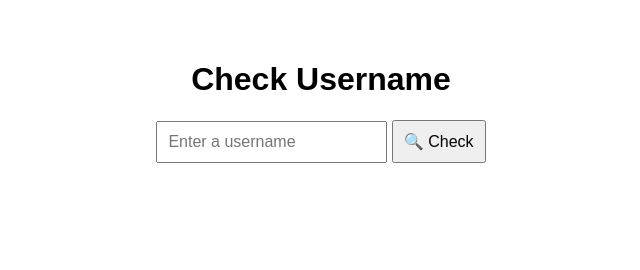
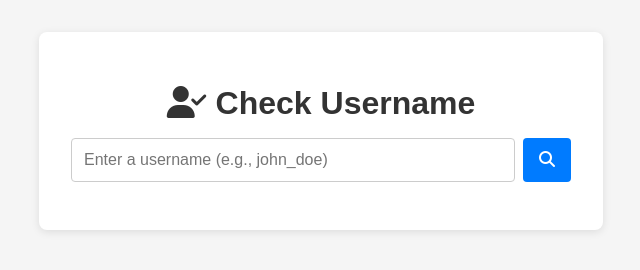
Before and after one commit to CheckUsername/check-username-ui, a plain HTML site: page index.html in a window 1280 px wide. Shown: the whole page, without its empty margins (319-959 px from the left). Drawn offline with Linux system fonts and the light colour scheme; a small style sheet from the web is missing.

Commit message:
Update index.html

```diff
--- a/index.html
+++ b/index.html
@@ -1,44 +1,90 @@
-<!DOCTYPE html>
-<html lang="en">
+<!DOCTYPE html><html lang="en">
 <head>
   <meta charset="UTF-8" />
+  <meta name="viewport" content="width=device-width, initial-scale=1" />
   <title>Check Username Availability</title>
+  <!-- Font Awesome for icons -->
+  <link rel="stylesheet" href="https://cdnjs.cloudflare.com/ajax/libs/font-awesome/6.4.0/css/all.min.css" integrity="sha512-yH6Y6ZP5sW1H5g4xUyfX0Tg+0s5uNPZj7lO4ZP8Qv4jmg6FSg2Q5yFjP3YhN0zvFjQOaH9b1PlmBQ5a9uMCd6A==" crossorigin="anonymous" referrerpolicy="no-referrer" />
   <style>
-    body { font-family: sans-serif; text-align: center; padding: 2rem; }
-    input, button { padding: 10px; font-size: 1rem; }
+    body { font-family: Arial, sans-serif; background: #f5f5f5; color: #333; margin: 0; padding: 0; }
+    .container { max-width: 500px; margin: 2rem auto; background: #fff; padding: 2rem; border-radius: 8px; box-shadow: 0 2px 8px rgba(0,0,0,0.1); }
+    h1 { text-align: center; margin-bottom: 1rem; }
+    .input-group { display: flex; gap: 0.5rem; }
+    input { flex-grow: 1; padding: 0.75rem; font-size: 1rem; border: 1px solid #ccc; border-radius: 4px; }
+    button { padding: 0.75rem 1rem; font-size: 1rem; border: none; background: #007bff; color: #fff; border-radius: 4px; cursor: pointer; }
+    button:hover { background: #0056b3; }
     ul { list-style: none; padding: 0; margin-top: 1rem; }
-    li { padding: 4px 0; }
+    li { display: flex; align-items: center; padding: 0.5rem 0; border-bottom: 1px solid #eee; }
+    li:last-child { border-bottom: none; }
+    li i { margin-right: 0.75rem; }
+    .available { color: #28a745; }
+    .taken { color: #dc3545; }
+    .error { color: #ffc107; }
+    @media (max-width: 600px) {
+      .container { margin: 1rem; padding: 1rem; }
+      input, button { font-size: 0.9rem; }
+    }
   </style>
 </head>
 <body>
-  <h1>Check Username</h1>
-  <input id="username" placeholder="Enter a username" />
-  <button onclick="checkUsername()">🔍 Check</button>
-  <ul id="results"></ul>
+  <div class="container">
+    <h1><i class="fas fa-user-check"></i> Check Username</h1>
+    <div class="input-group">
+      <input id="username" type="text" placeholder="Enter a username (e.g., john_doe)" />
+      <button onclick="checkUsername()"><i class="fas fa-search"></i></button>
+    </div>
+    <ul id="results"></ul>
+  </div>  <script>
+    const workerUrl = 'https://check-username.checkusername.workers.dev/';
 
-  <script>
     async function checkUsername() {
       const username = document.getElementById('username').value.trim();
       const resultsList = document.getElementById('results');
-      resultsList.innerHTML = '<li>⏳ Checking...</li>';
+      resultsList.innerHTML = '<li><i class="fas fa-spinner fa-spin"></i> Checking...</li>';
 
       try {
-        const response = await fetch('https://check-username.checkusername.workers.dev/', {
+        const response = await fetch(workerUrl, {
           method: 'POST',
           headers: { 'Content-Type': 'application/json' },
           body: JSON.stringify({ username })
         });
+        const data = await response.json();
 
-        const results = await response.json();
+        resultsList.innerHTML = Object.entries(data).map(([platform, available]) => {
+          let iconClass = 'fas fa-question-circle error';
+          let textClass = 'error';
+          let label = '⚠️ Error';
 
-        resultsList.innerHTML = Object.entries(results).map(([platform, available]) =>
-          `<li>${platform}: ${available === true ? '✅ Available' :
-                            available === false ? '❌ Taken' : '⚠️ Error'}</li>`
-        ).join('');
+          if (available === true) {
+            iconClass = 'fas fa-check-circle available';
+            textClass = 'available';
+            label = 'Available';
+          } else if (available === false) {
+            iconClass = 'fas fa-times-circle taken';
+            textClass = 'taken';
+            label = 'Taken';
+          }
+
+          // Map platform to FontAwesome icons
+          const icons = {
+            Instagram: 'fab fa-instagram',
+            YouTube: 'fab fa-youtube',
+            TikTok: 'fab fa-tiktok',
+            Reddit: 'fab fa-reddit',
+            Pinterest: 'fab fa-pinterest',
+            Twitch: 'fab fa-twitch',
+            Tumblr: 'fab fa-tumblr',
+            LinkedIn: 'fab fa-linkedin',
+            X: 'fab fa-twitter'
+          };
+          const platformIcon = icons[platform] || 'fas fa-user';
+
+          return `<li><i class="${platformIcon}"></i> ${platform}: <i class="${iconClass}"></i> <span class="${textClass}">${label}</span></li>`;
+        }).join('');
+
       } catch (e) {
-        resultsList.innerHTML = '<li>⚠️ Error checking username.</li>';
+        resultsList.innerHTML = '<li class="error"><i class="fas fa-exclamation-triangle"></i> Network Error</li>';
       }
     }
-  </script>
-</body>
+  </script></body>
 </html>
```
